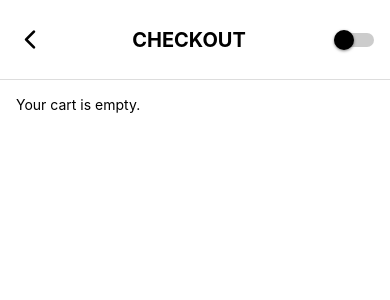
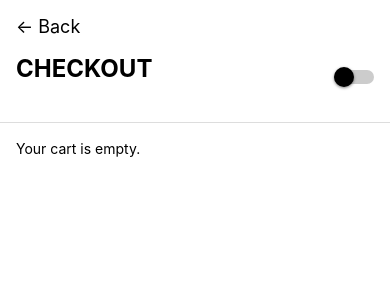
Before and after one commit to khaatriinaa/gonzales-khatrina-joice-react-native-navigation, a React Native app: screen /Checkout in a window 390 px wide. Shown: the top 300 px of the page. Built offline with nearby package versions, Linux system fonts and the light colour scheme.

Commit message:
FINAL REAL (57)

```diff
--- a/src/screens/CartScreen.tsx
+++ b/src/screens/CartScreen.tsx
@@ -1,13 +1,5 @@
 import React, { useMemo } from "react";
-import {
-  View,
-  Text,
-  Pressable,
-  FlatList,
-  Switch,
-  Image,
-  Alert,
-} from "react-native";
+import { View, Text, Pressable, FlatList, Switch, Image, Alert, } from "react-native";
 import { SafeAreaView } from "react-native-safe-area-context";
 import { useCart } from "../contexts/CartContext";
 import { useTheme } from "../contexts/ThemeContext";
@@ -64,10 +56,17 @@ const CartItem = React.memo(({ item, increase, decrease, dark }: any) => {
           ₱{item.price * item.quantity}
         </Text>
 
-        {/* Quantity stepper */}
+        {/* Quantity stepper – no border */}
         <View style={{ flexDirection: "row", alignItems: "center", marginTop: 8 }}>
-          <Pressable onPress={handleDecrease} hitSlop={12}>
-            <Icon name="remove-circle-outline" size={24} color={dark ? "#aaa" : "#666"} />
+          <Pressable
+            onPress={handleDecrease}
+            hitSlop={12}
+          >
+            <Icon
+              name="remove-circle-outline"
+              size={24}
+              color={dark ? "#aaa" : "#666"}
+            />
           </Pressable>
 
           <Text
@@ -83,8 +82,15 @@ const CartItem = React.memo(({ item, increase, decrease, dark }: any) => {
             {item.quantity}
           </Text>
 
-          <Pressable onPress={() => increase(item.id)} hitSlop={12}>
-            <Icon name="add-circle-outline" size={24} color={dark ? "#aaa" : "#666"} />
+          <Pressable
+            onPress={() => increase(item.id)}
+            hitSlop={12}
+          >
+            <Icon
+              name="add-circle-outline"
+              size={24}
+              color={dark ? "#aaa" : "#666"}
+            />
           </Pressable>
         </View>
       </View>
@@ -96,35 +102,27 @@ const CartScreen: React.FC<ScreenProps<"Cart">> = ({ navigation }) => {
   const { cart, increase, decrease, total } = useCart();
   const { dark, toggleTheme } = useTheme();
 
+  // Memoize total calculation to prevent re-render
   const totalAmount = useMemo(() => total, [total]);
 
   return (
     <SafeAreaView style={{ flex: 1, backgroundColor: dark ? "#000" : "#fff" }}>
       <View style={styles.container}>
+        {/* BACK BUTTON */}
+        <Pressable onPress={() => navigation.goBack()} style={{ marginBottom: 10 }}>
+          <Text style={{ fontSize: 18, color: dark ? "#fff" : "#000" }}>← Back</Text>
+        </Pressable>
 
         {/* HEADER */}
-        <View style={{ flexDirection: "row", alignItems: "center", marginBottom: 20 }}>
-
-          {/* Back button */}
-          <Pressable
-            onPress={() => navigation.goBack()}
-            style={{ position: "absolute", left: 0 }}
-          >
-            <Icon name="chevron-back-outline" size={28} color={dark ? "#fff" : "#000"} />
-          </Pressable>
-
-          {/* Shopping Bag title */}
-          <Text style={[styles.title, { flex: 1, textAlign: "center", color: dark ? "#fff" : "#000" }]}>
+        <View style={{ flexDirection: "row", justifyContent: "space-between", alignItems: "center", marginBottom: 20 }}>
+          <Text style={[styles.title, { color: dark ? "#fff" : "#000" }]}>
             SHOPPING BAG
           </Text>
-
-          {/* Theme toggle */}
           <Switch
             value={dark}
             onValueChange={toggleTheme}
             trackColor={{ false: "#ccc", true: "#555" }}
             thumbColor={dark ? "#fff" : "#000"}
-            style={{ position: "absolute", right: 0 }}
           />
         </View>
 
--- a/src/screens/CheckoutScreen.tsx
+++ b/src/screens/CheckoutScreen.tsx
@@ -1,12 +1,12 @@
 import React, { useState } from "react";
-import { View, Text, Pressable, ScrollView, Image, Modal, Switch } from "react-native";
+import { View, Text, Pressable, Switch, Modal, Image, ScrollView, Alert, } from "react-native";
 import { SafeAreaView } from "react-native-safe-area-context";
+
 import { useCart } from "../contexts/CartContext";
 import { useTheme } from "../contexts/ThemeContext";
 import { styles } from "../styles/globalStyles";
 import { ScreenProps } from "../navigation/Props";
 import { PRODUCTS } from "../data/products";
-import Icon from "react-native-vector-icons/Ionicons";
 
 const CheckoutScreen: React.FC<ScreenProps<"Checkout">> = ({ navigation }) => {
   const { cart, total, clearCart } = useCart();
@@ -14,9 +14,14 @@ const CheckoutScreen: React.FC<ScreenProps<"Checkout">> = ({ navigation }) => {
   const [modalVisible, setModalVisible] = useState(false);
 
   const placeOrder = () => {
+    if (cart.length === 0) return;
+
     cart.forEach((cartItem) => {
       const product = PRODUCTS.find((p) => p.id === cartItem.id);
-      if (product) product.stock = Math.max(0, product.stock - cartItem.quantity);
+      if (product) {
+        // Prevent negative stock
+        product.stock = Math.max(0, product.stock - cartItem.quantity);
+      }
     });
     setModalVisible(true);
   };
@@ -24,36 +29,64 @@ const CheckoutScreen: React.FC<ScreenProps<"Checkout">> = ({ navigation }) => {
   const handleGoHome = () => {
     setModalVisible(false);
     clearCart();
+
     navigation.reset({
       index: 0,
-      routes: [{ name: "MainTabs", state: { index: 0, routes: [{ name: "Home" }] } }],
+      routes: [
+        {
+          name: "MainTabs",
+          state: {
+            index: 0,
+            routes: [{ name: "Home" }],
+          },
+        },
+      ],
     });
   };
 
   return (
     <SafeAreaView style={{ flex: 1, backgroundColor: dark ? "#000" : "#fff" }}>
-      {/* TOP SPACE FOR BACK, TITLE, TOGGLE */}
+      <View style={{ flex: 1 }}>
+        {/* FIXED HEADER */}
         <View
           style={{
-          height: 80,
-          flexDirection: "row",
-          alignItems: "center",
-          paddingHorizontal: 16,
+            position: "absolute",
+            top: 0,
+            left: 0,
+            right: 0,
+            zIndex: 10,
+            padding: 16,
             borderBottomWidth: 1,
             borderColor: dark ? "#333" : "#ddd",
+            backgroundColor: dark ? "#000" : "#fff",
           }}
         >
           {/* Back Button */}
-        <Pressable onPress={() => navigation.goBack()}>
-          <Icon name="chevron-back-outline" size={28} color={dark ? "#fff" : "#000"} />
+          <Pressable onPress={() => navigation.goBack()} style={{ marginBottom: 10 }}>
+            <Text style={{ fontSize: 18, color: dark ? "#fff" : "#000" }}>
+              ← Back
+            </Text>
           </Pressable>
 
-        {/* Title */}
-        <Text style={{ flex: 1, textAlign: "center", fontSize: 20, fontWeight: "bold", color: dark ? "#fff" : "#000" }}>
+          {/* Header Row: Title + Toggle */}
+          <View
+            style={{
+              flexDirection: "row",
+              justifyContent: "space-between",
+              alignItems: "center",
+            }}
+          >
+            <Text
+              style={[
+                styles.title,
+                {
+                  color: dark ? "#fff" : "#000",
+                  lineHeight: 44, // center text vertically
+                },
+              ]}
+            >
               CHECKOUT
             </Text>
-
-        {/* Dark Mode Toggle */}
             <Switch
               value={dark}
               onValueChange={toggleTheme}
@@ -61,22 +94,60 @@ const CheckoutScreen: React.FC<ScreenProps<"Checkout">> = ({ navigation }) => {
               thumbColor={dark ? "#fff" : "#000"}
             />
           </View>
+        </View>
 
         {/* SCROLLABLE CONTENT */}
-      <ScrollView contentContainerStyle={{ padding: 16, paddingBottom: 140 }}>
+        <ScrollView
+          showsVerticalScrollIndicator={false}
+          contentContainerStyle={{
+            padding: 16,
+            paddingTop: 140,   // space for fixed header
+            paddingBottom: 140 // space for fixed footer
+          }}
+        >
           {cart.length === 0 ? (
-          <Text style={{ color: dark ? "#fff" : "#000" }}>Your cart is empty.</Text>
+            <Text style={{ color: dark ? "#fff" : "#000" }}>
+              Your cart is empty.
+            </Text>
           ) : (
             cart.map((item) => (
               <View
                 key={item.id}
-              style={[styles.card, { flexDirection: "row", marginBottom: 10, backgroundColor: dark ? "#1a1a1a" : "#f2f2f2" }]}
+                style={[
+                  styles.card,
+                  {
+                    flexDirection: "row",
+                    alignItems: "center",
+                    backgroundColor: dark ? "#1a1a1a" : "#f2f2f2",
+                    marginBottom: 10,
+                  },
+                ]}
               >
-              <Image source={{ uri: item.image }} style={{ width: 70, height: 70, borderRadius: 8, marginRight: 12 }} />
+                <Image
+                  source={{ uri: item.image }}
+                  style={{
+                    width: 70,
+                    height: 70,
+                    borderRadius: 8,
+                    marginRight: 12,
+                  }}
+                  resizeMode="cover"
+                />
                 <View style={{ flex: 1 }}>
-                <Text style={{ fontWeight: "bold", color: dark ? "#fff" : "#000" }}>{item.name}</Text>
-                <Text style={{ color: dark ? "#fff" : "#000" }}>₱{item.price} × {item.quantity}</Text>
-                <Text style={{ color: dark ? "#fff" : "#000" }}>Subtotal: ₱{item.price * item.quantity}</Text>
+                  <Text
+                    style={{
+                      fontWeight: "bold",
+                      color: dark ? "#fff" : "#000",
+                    }}
+                  >
+                    {item.name}
+                  </Text>
+                  <Text style={{ color: dark ? "#fff" : "#000" }}>
+                    ₱{item.price} × {item.quantity}
+                  </Text>
+                  <Text style={{ color: dark ? "#fff" : "#000" }}>
+                    Subtotal: ₱{item.price * item.quantity}
+                  </Text>
                 </View>
               </View>
             ))
@@ -97,7 +168,17 @@ const CheckoutScreen: React.FC<ScreenProps<"Checkout">> = ({ navigation }) => {
               backgroundColor: dark ? "#000" : "#fff",
             }}
           >
-          <Text style={{ fontWeight: "bold", fontSize: 16, marginBottom: 10, color: dark ? "#fff" : "#000" }}>Total: ₱{total}</Text>
+            <Text
+              style={{
+                fontWeight: "bold",
+                fontSize: 16,
+                marginBottom: 10,
+                color: dark ? "#fff" : "#000",
+              }}
+            >
+              Total: ₱{total}
+            </Text>
+
             <Pressable
               style={[
                 styles.button,
@@ -112,16 +193,53 @@ const CheckoutScreen: React.FC<ScreenProps<"Checkout">> = ({ navigation }) => {
 
        {/* SUCCESS MODAL */}
         <Modal transparent visible={modalVisible} animationType="fade">
-        <View style={{ flex: 1, justifyContent: "center", alignItems: "center", backgroundColor: "rgba(0,0,0,0.5)" }}>
-          <View style={{ width: "80%", padding: 20, borderRadius: 10, backgroundColor: dark ? "#222" : "#fff", alignItems: "center" }}>
-            <Text style={{ fontSize: 18, marginBottom: 15, color: dark ? "#fff" : "#000" }}>Order Placed!</Text>
-            <Text style={{ marginBottom: 20, color: dark ? "#fff" : "#000" }}>You have successfully ordered.</Text>
-            <Pressable onPress={handleGoHome} style={{ width: "100%", padding: 12, backgroundColor: dark ? "#444" : "#000", borderRadius: 8 }}>
-              <Text style={{ color: "#fff", textAlign: "center" }}>Go Back to Home</Text>
+          <View
+            style={{
+              flex: 1,
+              justifyContent: "center",
+              alignItems: "center",
+              backgroundColor: "rgba(0,0,0,0.5)",
+            }}
+          >
+            <View
+              style={{
+                width: "80%",
+                padding: 20,
+                borderRadius: 10,
+                backgroundColor: dark ? "#222" : "#fff",
+                alignItems: "center",
+              }}
+            >
+              <Text
+                style={{
+                  fontSize: 18,
+                  marginBottom: 15,
+                  color: dark ? "#fff" : "#000",
+                }}
+              >
+                Order Placed!
+              </Text>
+              <Text
+                style={{
+                  marginBottom: 20,
+                  color: dark ? "#fff" : "#000",
+                }}
+              >
+                You have successfully ordered.
+              </Text>
+              <Pressable
+                style={[
+                  styles.button,
+                  { width: "100%", backgroundColor: dark ? "#444" : "#000" },
+                ]}
+                onPress={handleGoHome}
+              >
+                <Text style={styles.buttonText}>Go Back to Home</Text>
               </Pressable>
             </View>
           </View>
         </Modal>
+      </View>
     </SafeAreaView>
   );
 };
```
Lines whose indentation alone changed are shown as unchanged.
